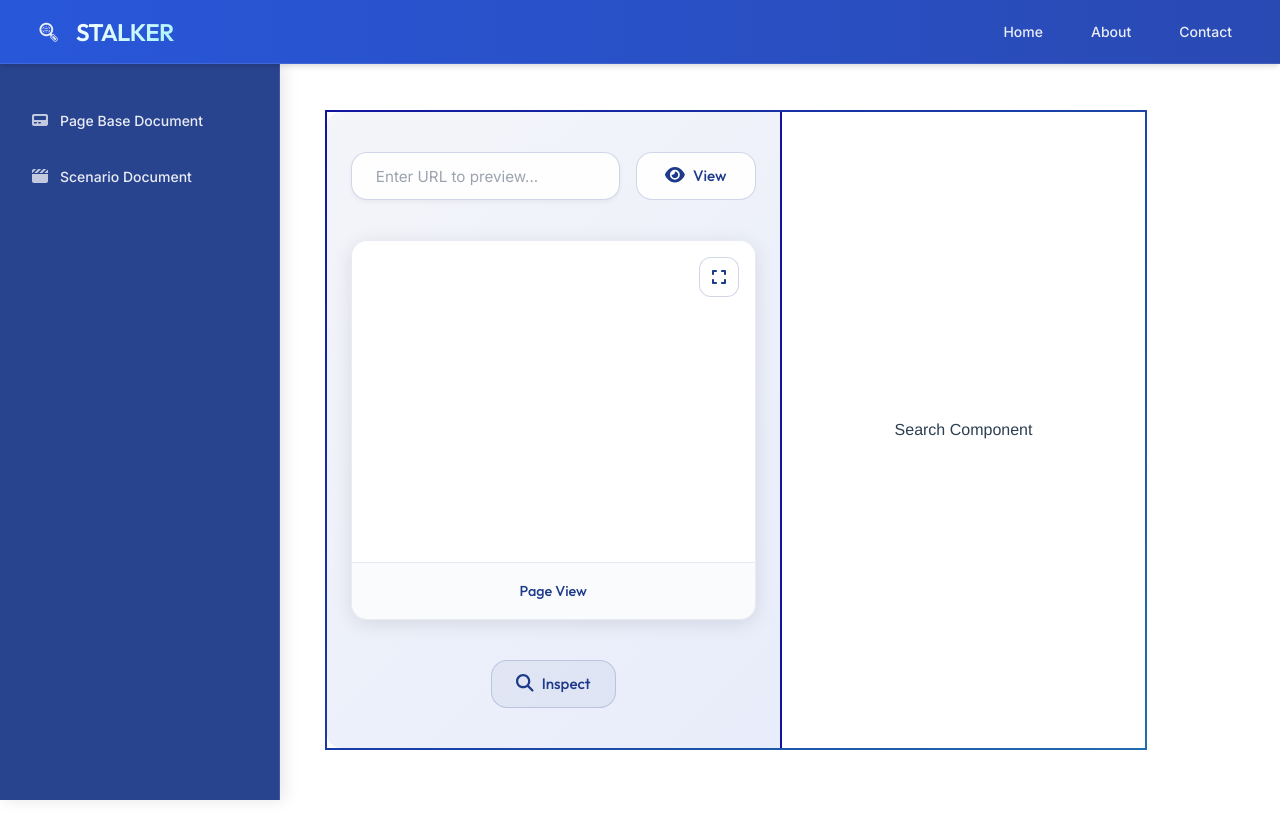
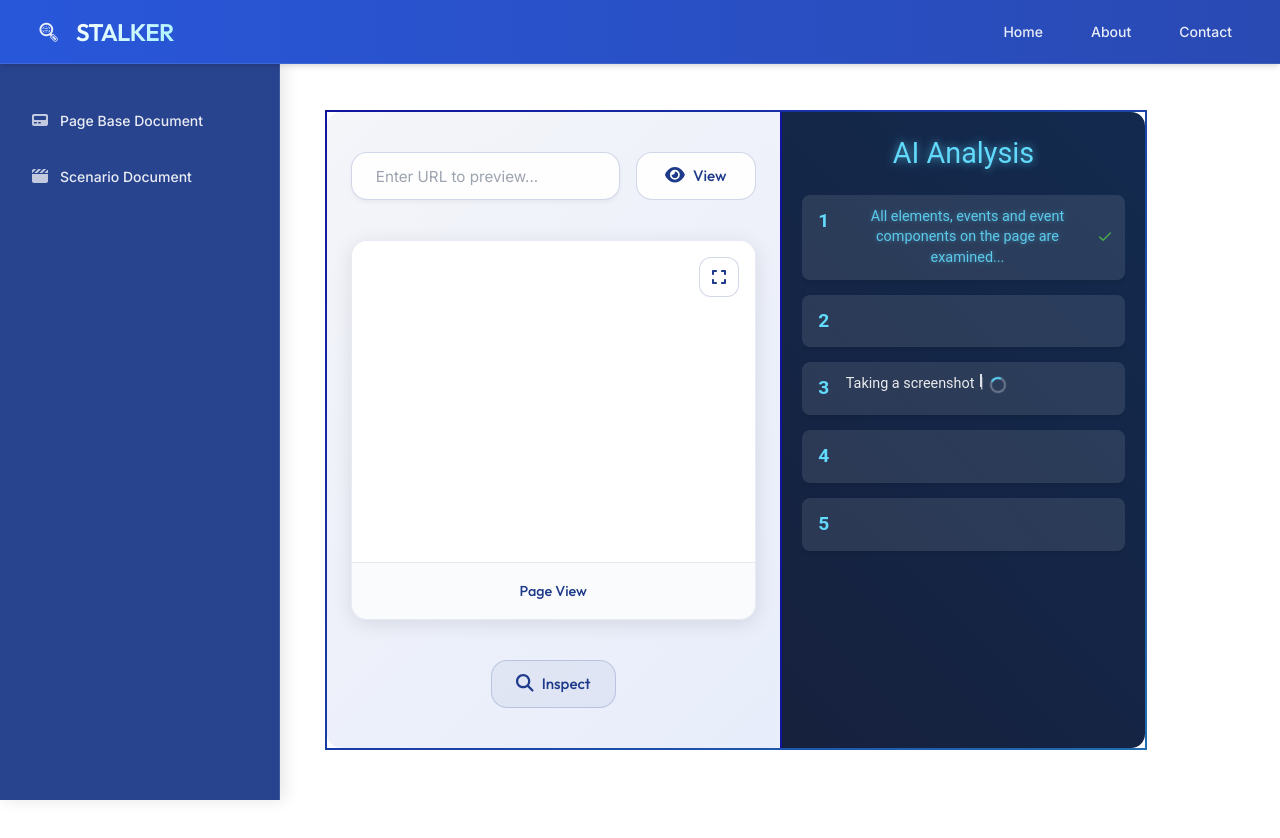
Before and after one commit to fatihserhatturan/aiscrapper, a Vue app: page / in a window 1280 px wide. Shown: the top 838 px of the page. Built offline with nearby package versions, Linux system fonts and the light colour scheme.

Commit message:
feat:new ui

```diff
--- a/src/components/SearchComponent.vue
+++ /dev/null
@@ -1,10 +0,0 @@
-<template>
-  Search Component
-</template>
-
-
-<script>
-export default {
-  name: 'SearchComponent',
-};
-</script>
--- /dev/null
+++ b/src/components/SearchComponent/SearchComponent.vue
@@ -0,0 +1,225 @@
+<template>
+  <div class="search-component">
+    <div class="galaxy-background"></div>
+    <div class="content-wrapper">
+      <h1 class="title">AI Analysis</h1>
+      <div class="steps-container">
+        <div v-for="(text, index) in textAreas" :key="index" class="typewriter-container">
+          <div class="step-number">{{ index + 1 }}</div>
+          <div class="text-content">
+            <div class="typewriter-text" :class="{ 'completed': text.isCompleted }">
+              {{ text.displayText }}
+              <span v-if="text.isTyping" class="cursor">|</span>
+            </div>
+            <div v-if="text.isLoading" class="loading-animation">
+              <div class="spinner"></div>
+            </div>
+            <div v-if="text.isCompleted" class="completion-icon">
+              <svg xmlns="http://www.w3.org/2000/svg" viewBox="0 0 24 24" fill="none" stroke="currentColor" stroke-width="2" stroke-linecap="round" stroke-linejoin="round" class="tick-icon">
+                <polyline points="20 6 9 17 4 12"></polyline>
+              </svg>
+            </div>
+          </div>
+        </div>
+      </div>
+    </div>
+  </div>
+</template>
+
+<script>
+export default {
+  name: 'SearchComponent',
+  data() {
+    return {
+      textAreas: [
+        { fullText: 'All elements, events and event components on the page are examined...', displayText: '', isTyping: false, isLoading: false, isCompleted: false },
+        { fullText: 'I listen to all network events on the page and perform detailed analysis of network traffic', displayText: '', isTyping: false, isLoading: false, isCompleted: false },
+        { fullText: 'Taking a screenshot of the page', displayText: '', isTyping: false, isLoading: false, isCompleted: false },
+        { fullText: 'Configuring the request to obtain the Lighthouse performance report', displayText: '', isTyping: false, isLoading: false, isCompleted: false },
+        { fullText: 'All data obtained is combined and a report is generated as per your request.', displayText: '', isTyping: false, isLoading: false, isCompleted: false }
+      ],
+      typingSpeed: 50,
+      delayBetweenTexts: 500,
+    };
+  },
+  mounted() {
+    this.startAllTypewriters();
+  },
+  methods: {
+    startAllTypewriters() {
+      this.textAreas.forEach((text, index) => {
+        setTimeout(() => {
+          this.startTypewriter(index);
+        }, index * (this.calculateTypingDuration(text.fullText) + this.delayBetweenTexts));
+      });
+    },
+    startTypewriter(index) {
+      const text = this.textAreas[index];
+      text.isTyping = true;
+      text.isLoading = true;
+      let i = 0;
+      const typeNextLetter = () => {
+        if (i < text.fullText.length) {
+          text.displayText += text.fullText.charAt(i);
+          i++;
+          setTimeout(typeNextLetter, this.typingSpeed);
+        } else {
+          this.finishTyping(index);
+        }
+      };
+      typeNextLetter();
+    },
+    finishTyping(index) {
+      const text = this.textAreas[index];
+      text.isTyping = false;
+      text.isLoading = false;
+      text.isCompleted = true;
+    },
+    calculateTypingDuration(text) {
+      return text.length * this.typingSpeed;
+    },
+  },
+};
+</script>
+
+<style scoped>
+.search-component {
+  position: relative;
+  height: 100%;
+  font-family: 'Roboto', sans-serif;
+  color: #ffffff;
+  overflow: hidden;
+  display: flex;
+  flex-direction: column;
+}
+
+.galaxy-background {
+  position: absolute;
+  top: 0;
+  left: 0;
+  right: 0;
+  bottom: 0;
+  background: linear-gradient(45deg, #1a1a2e, #16213e, #0f3460);
+  background-size: 400% 400%;
+  animation: gradientBG 15s ease infinite;
+  z-index: -1;
+}
+
+@keyframes gradientBG {
+  0% { background-position: 0% 50%; }
+  50% { background-position: 100% 50%; }
+  100% { background-position: 0% 50%; }
+}
+
+.content-wrapper {
+  flex-grow: 1;
+  display: flex;
+  flex-direction: column;
+  padding: 20px;
+  overflow-y: auto;
+}
+
+.title {
+  text-align: center;
+  font-size: 1.8em;
+  margin-bottom: 20px;
+  color: #61dafb;
+  text-shadow: 0 0 10px rgba(97, 218, 251, 0.7);
+}
+
+.steps-container {
+  flex-grow: 1;
+  overflow-y: auto;
+}
+
+.typewriter-container {
+  display: flex;
+  align-items: flex-start;
+  margin-bottom: 15px;
+  background: rgba(255, 255, 255, 0.1);
+  border-radius: 8px;
+  padding: 12px;
+  box-shadow: 0 2px 4px rgba(0, 0, 0, 0.1);
+  transition: all 0.3s ease;
+}
+
+.typewriter-container:hover {
+  transform: translateY(-2px);
+  box-shadow: 0 4px 8px rgba(0, 0, 0, 0.2);
+}
+
+.step-number {
+  font-size: 1.2em;
+  font-weight: bold;
+  color: #61dafb;
+  margin-right: 12px;
+  min-width: 20px;
+}
+
+.text-content {
+  flex-grow: 1;
+  display: flex;
+  align-items: center;
+}
+
+.typewriter-text {
+  font-size: 0.9em;
+  line-height: 1.4;
+  opacity: 0.9;
+}
+
+.cursor {
+  display: inline-block;
+  width: 2px;
+  height: 0.9em;
+  background-color: #ffffff;
+  animation: blink 0.7s infinite;
+  margin-left: 2px;
+}
+
+@keyframes blink {
+  0% { opacity: 0; }
+  50% { opacity: 1; }
+  100% { opacity: 0; }
+}
+
+.loading-animation {
+  margin-left: 8px;
+}
+
+.spinner {
+  border: 2px solid rgba(255, 255, 255, 0.3);
+  border-top: 2px solid #61dafb;
+  border-radius: 50%;
+  width: 16px;
+  height: 16px;
+  animation: spin 1s linear infinite;
+}
+
+@keyframes spin {
+  0% { transform: rotate(0deg); }
+  100% { transform: rotate(360deg); }
+}
+
+.completion-icon {
+  margin-left: 8px;
+  animation: popIn 0.5s cubic-bezier(0.26, 0.53, 0.74, 1.48);
+}
+
+@keyframes popIn {
+  0% { transform: scale(0); }
+  80% { transform: scale(1.2); }
+  100% { transform: scale(1); }
+}
+
+.tick-icon {
+  width: 16px;
+  height: 16px;
+  color: #4CAF50;
+}
+
+.completed {
+  color: #61dafb;
+  text-shadow: 0 0 5px rgba(97, 218, 251, 0.5);
+}
+</style>
--- a/src/router/index.ts
+++ b/src/router/index.ts
@@ -1,7 +1,7 @@
 import { createRouter, createWebHistory, RouteRecordRaw } from 'vue-router'
 import HomeView from '../views/HomeView.vue'
 import OtherPage from '../components/OtherPage/OtherPage.vue';
-import SearchComponent from '../components/SearchComponent.vue';
+import SearchComponent from '../components/SearchComponent/SearchComponent.vue';
 import NavbarComponent from '../components/Navbar/NavbarComponent.vue';
 import SidebarComponent from '../components/Sidebar/SidebarComponent.vue';
 
--- a/src/views/HomeView.vue
+++ b/src/views/HomeView.vue
@@ -13,7 +13,7 @@
 
 <script>
 import OtherPage from '../components/OtherPage/OtherPage.vue';
-import SearchComponent from '../components/SearchComponent.vue';
+import SearchComponent from '../components/SearchComponent/SearchComponent.vue';
 
 export default {
   name: 'HomeView',
@@ -50,7 +50,6 @@ export default {
   flex: 1;
   display: flex;
   justify-content: center;
-  align-items: center;
 
 }
 
```
